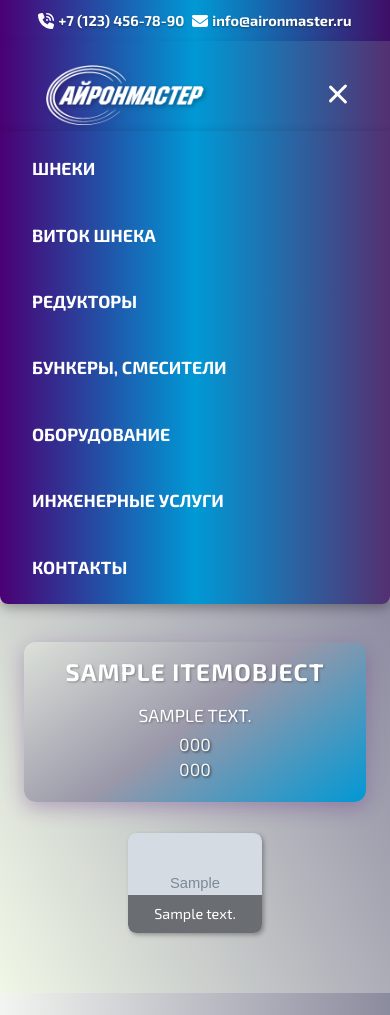
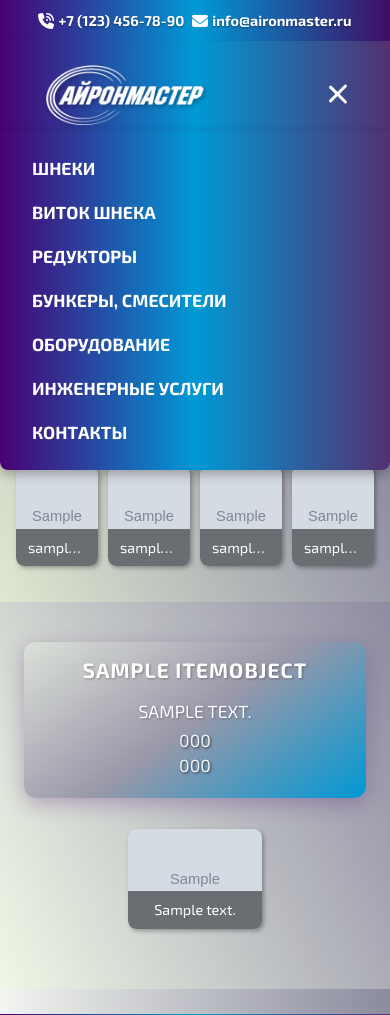
Before and after one commit to TumashenkaAliaksandr/aironmaster, a Django app: page / in a window 390 px wide, after a click that opens the changed part. Shown: the top 1015 px of the page. Run offline with Django 5.2, Linux system fonts and the light colour scheme; tables that the repository leaves empty hold one stand-in row (values such as "Sample post"); grey boxes marked "Sample" are stand-in pictures.

Commit message:
added new styles css for mobile vercion

```diff
--- a/templates/main/base.html
+++ b/templates/main/base.html
@@ -60,7 +60,7 @@
                 <li class="nav-item"><a class="nav-link" href="#screw-spiral">Виток шнека</a></li>
                 <li class="nav-item"><a class="nav-link" href="#reducers">Редукторы</a></li>
                 <li class="nav-item"><a class="nav-link" href="#bunkers-mixers">Бункеры, смесители</a></li>
-                <li class="nav-item"><a class="nav-link" href="#equipment">Оборудование</a></li>
+                <li class="nav-item"><a class="nav-link" href="#engineering">Оборудование</a></li>
                 <li class="nav-item"><a class="nav-link" href="#engineering">Инженерные услуги</a></li>
                 <li class="nav-item"><a class="nav-link" href="#contacts">Контакты</a></li>
             </ul>
--- a/webapp/static/webapp/css/mobile.css
+++ b/webapp/static/webapp/css/mobile.css
@@ -8,7 +8,7 @@
 
   nav ul.nav {
     flex-direction: column;
-    gap: 0.5rem;
+    gap: 0.1rem;
     padding-left: 0;
     margin: 0;
   }
@@ -117,7 +117,7 @@
   #screw-spiral h2 {
     margin-bottom: 1rem;
     font-weight: 700;
-    font-size: 1.5rem;
+    font-size: 1.3rem;
     letter-spacing: 0.05em;
     color: white;
     filter: drop-shadow(1px 1px 1px rgba(0, 0, 0, 0.3));
@@ -214,7 +214,7 @@
   }
 
   .mobile-menu li + li {
-    margin-top: 1rem;
+    margin-top: 0rem;
   }
 
   .mobile-menu a.nav-link {
```
